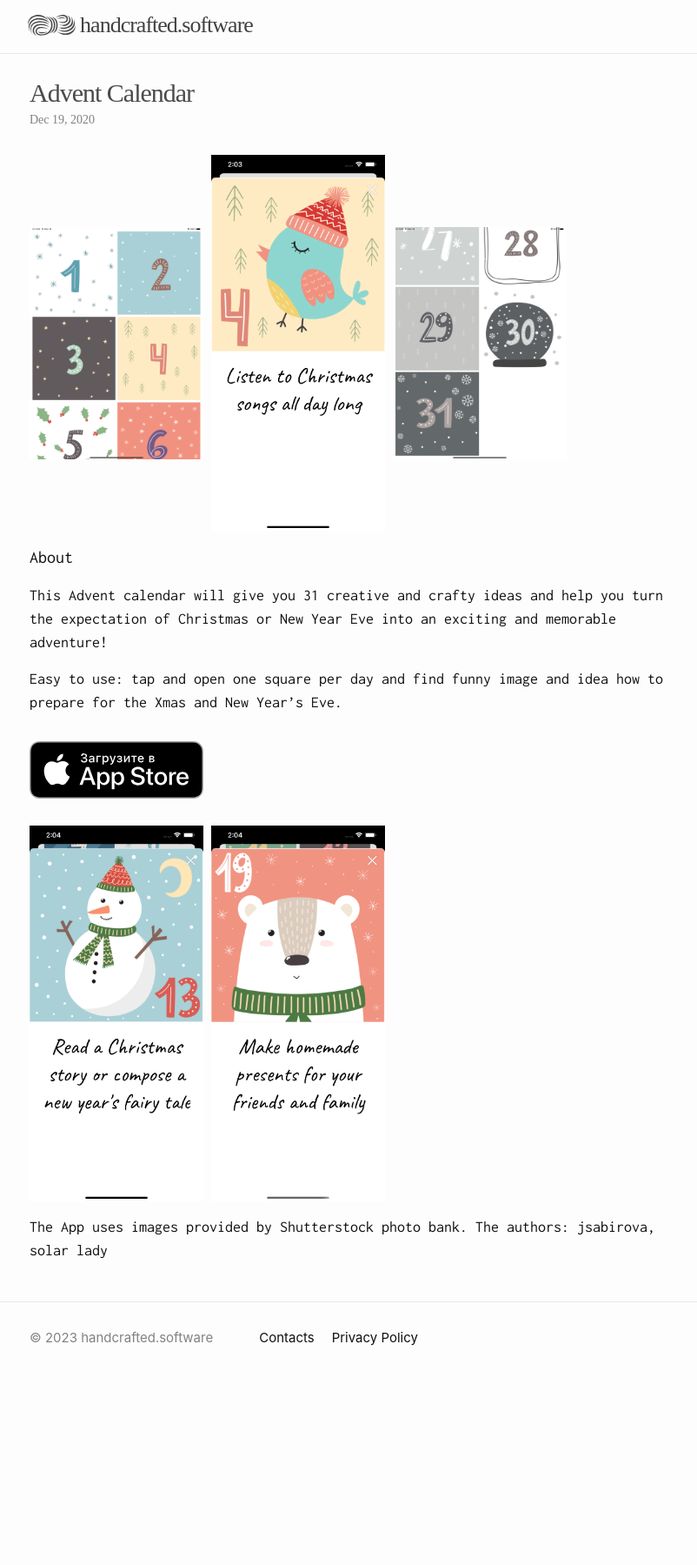
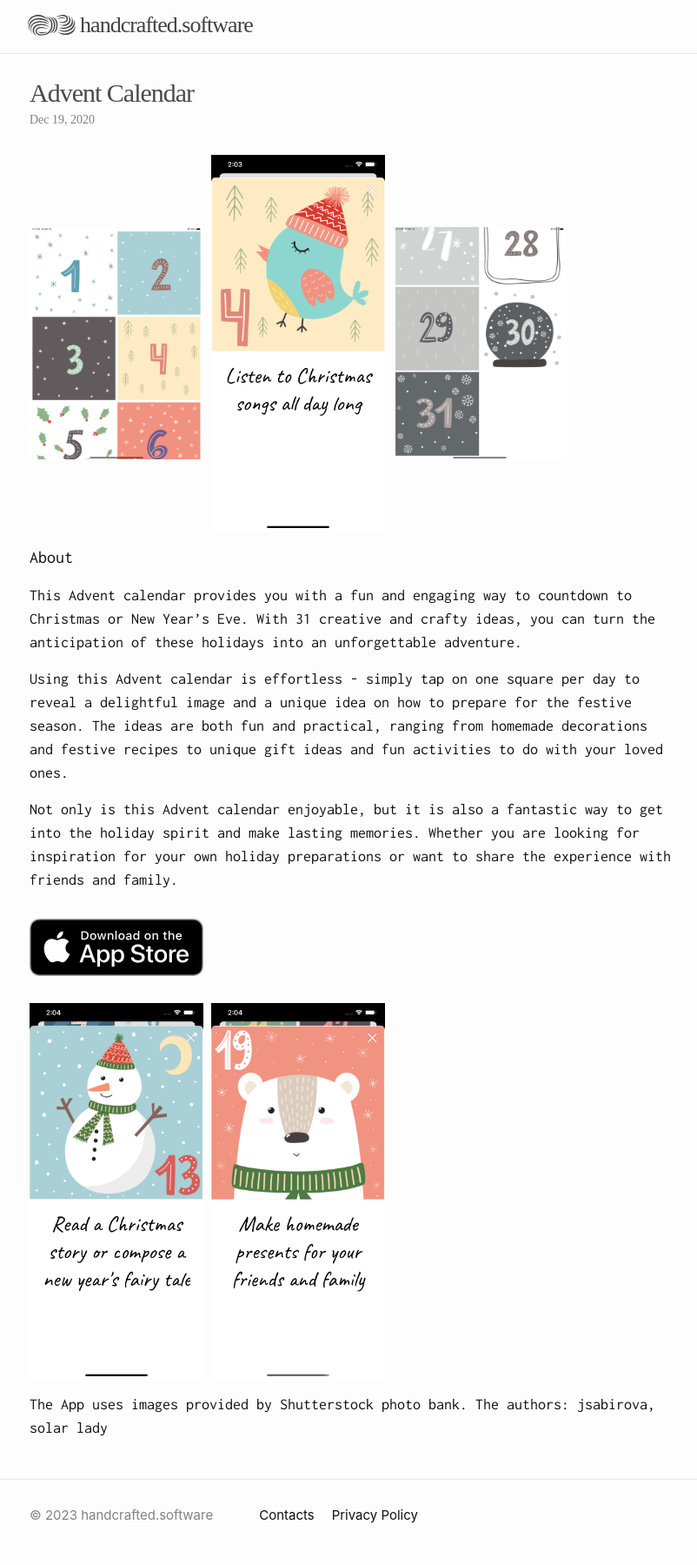
Before and after one commit to handcraftedsoftware/pages, a Jekyll site: the page built from _posts/2020-12-19-advent-calendar-en.md, in a window 1280 px wide. Shown: the whole page at 87% size, without its empty margins (236-1038 px from the left). Built offline with Jekyll 4.4.1, drawn with Linux system fonts in a browser that asks for light colours; some web fonts are replaced; before the commit the page ends 1595 px from its top, so only the background shows below that.

Commit message:
Update 2020-12-19-advent-calendar-en.md

```diff
--- a/_posts/2020-12-19-advent-calendar-en.md
+++ b/_posts/2020-12-19-advent-calendar-en.md
@@ -10,12 +10,14 @@ permalink: /apps/advent-calendar-en
 
 #### About
 
-This Advent calendar will give you 31 creative and crafty ideas and help you turn the expectation of Christmas or New Year Eve into an exciting and memorable adventure!
+This Advent calendar provides you with a fun and engaging way to countdown to Christmas or New Year's Eve. With 31 creative and crafty ideas, you can turn the anticipation of these holidays into an unforgettable adventure.
 
-Easy to use: tap and open one square per day and find funny image and idea how to prepare for the Xmas and New Year's Eve.
+Using this Advent calendar is effortless - simply tap on one square per day to reveal a delightful image and a unique idea on how to prepare for the festive season. The ideas are both fun and practical, ranging from homemade decorations and festive recipes to unique gift ideas and fun activities to do with your loved ones.
+
+Not only is this Advent calendar enjoyable, but it is also a fantastic way to get into the holiday spirit and make lasting memories. Whether you are looking for inspiration for your own holiday preparations or want to share the experience with friends and family.
 
 <a href="https://apps.apple.com/ru/app/new-year-advent-calendar/id1545634527?l=en" style="display: inline-block; margin: 1rem 0;">
-    <img src="/assets/images/download-on-the-app-store-ru.svg" width="200"/>
+    <img src="/assets/images/download-on-the-app-store-en.svg" width="200"/>
 </a>
 
 <img src="/assets/images/advent/7.png" width="200"/>
```
